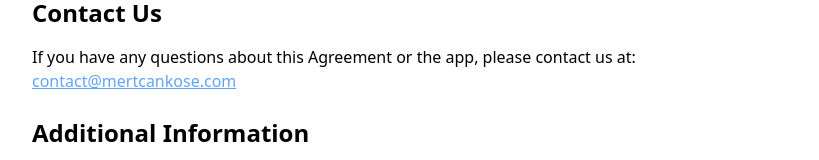
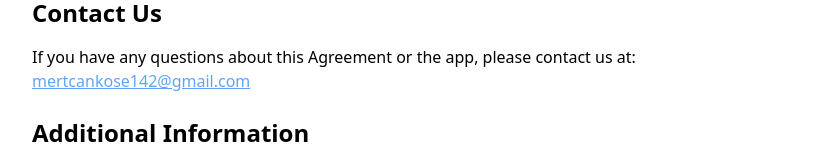
Before and after one commit to mertcankose/flowai-web, a React (Vite) app: page /eula in a window 1280 px wide. Shown: the part 1811-1971 px from the top of the page, without its empty margins (224-1043 px from the left). Built offline with nearby package versions, Linux system fonts and the light colour scheme.

Commit message:
fix: email

```diff
--- a/src/constants/url.ts
+++ b/src/constants/url.ts
@@ -1,3 +1,3 @@
 export const playStore = "https://apps.apple.com/tr/app/ai-rap-music-generator-flow-ai/id6740488650";
 export const appStore = "https://apps.apple.com/tr/app/ai-rap-music-generator-flow-ai/id6740488650";
-export const contactEmail = "contact@mertcankose.com";
+export const contactEmail = "mertcankose142@gmail.com";
```
